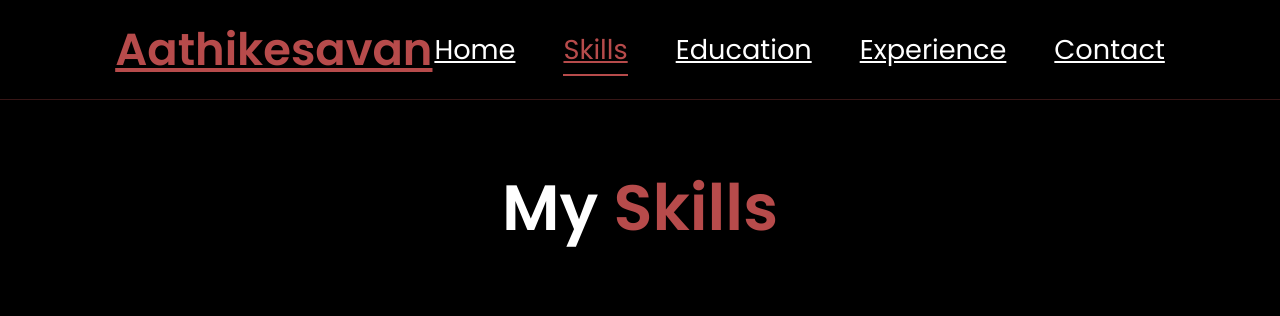
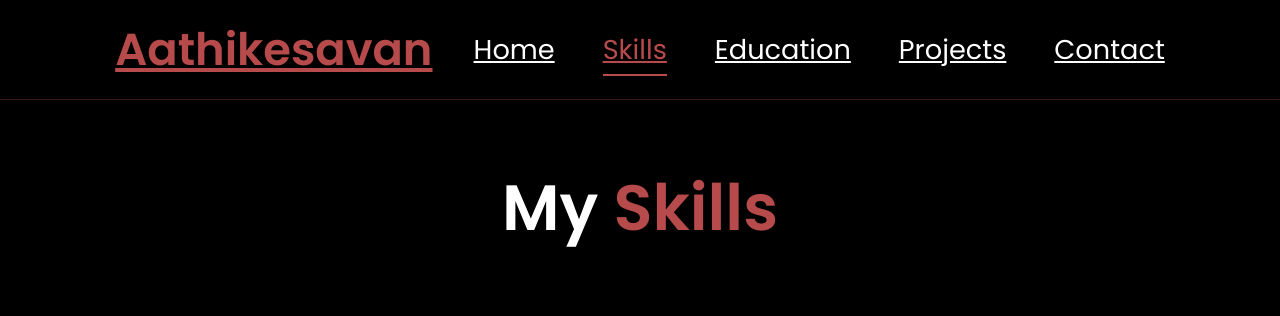
Before and after one commit to Kishorekannann82/Aathikesavan_Portfolio, a plain HTML site: page skills.html in a window 1280 px wide. Shown: the top 316 px of the page. Drawn offline with Linux system fonts and the light colour scheme.

Commit message:
Experiecence to Projects

```diff
--- a/skills.html
+++ b/skills.html
@@ -179,7 +179,7 @@
 
       <a href="skills.html" class="active">Skills</a>
       <a href="education.html">Education</a>
-      <a href="experience.html">Experience</a>
+      <a href="experience.html">Projects</a>
       <a href="contact.html">Contact</a>
     </nav>
   </header>
```
